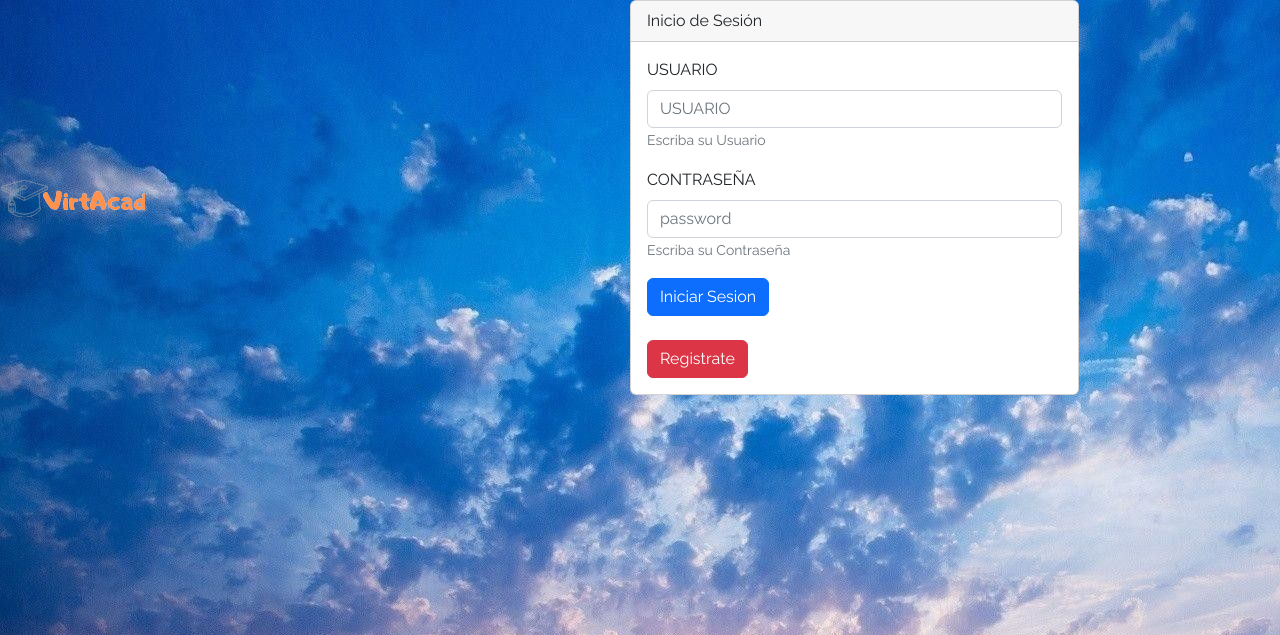
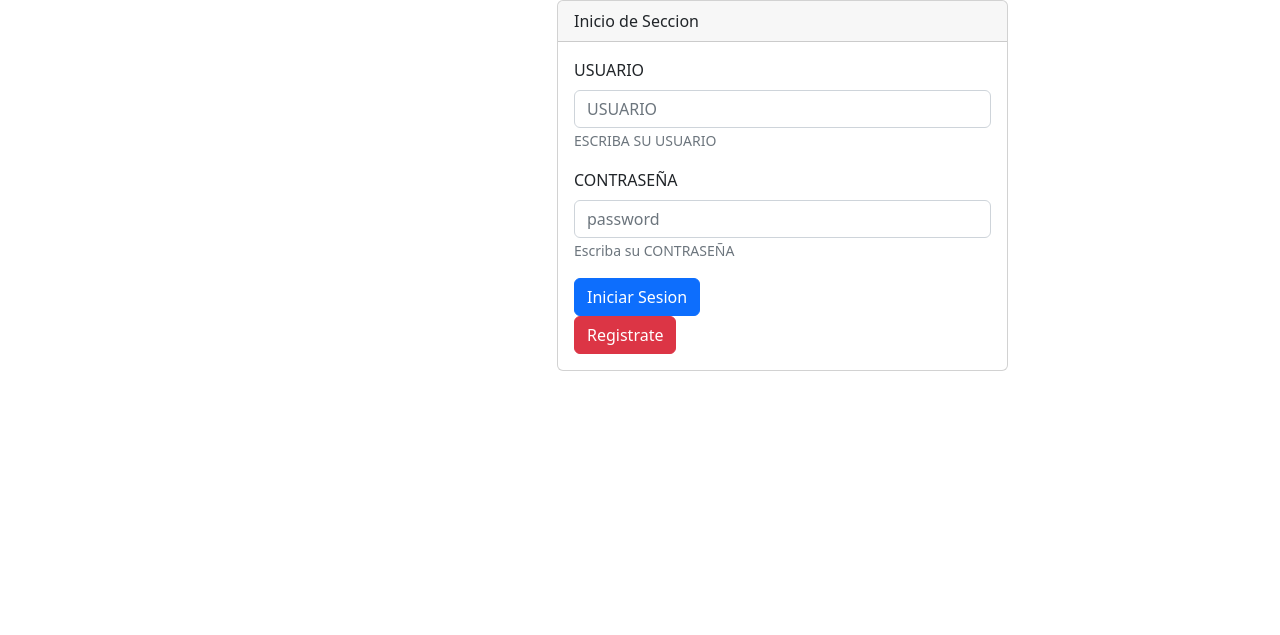
Before and after one commit to Jarol-lopez/Aplicacion__Wed_Cursos, a PHP site: page /Secciones/login.php in a window 1280 px wide. Shown: the top 635 px of the page. Run offline with PHP 8.4, Linux system fonts and the light colour scheme.

Commit message:
Update login.php

```diff
--- a/Secciones/login.php
+++ b/Secciones/login.php
@@ -2,7 +2,7 @@
 <!doctype html>
 <html lang="en">
   <head>
-    <title>Iniciar Sesión</title>
+    <title>Title</title>
     <!-- Required meta tags -->
     <meta charset="utf-8">
     <meta name="viewport" content="width=device-width, initial-scale=1, shrink-to-fit=no">
@@ -10,28 +10,19 @@
     <!-- Bootstrap CSS v5.2.0-beta1 -->
     <link rel="stylesheet" href="https://cdn.jsdelivr.net/npm/bootstrap@5.2.0-beta1/dist/css/bootstrap.min.css"  integrity="sha384-0evHe/X+R7YkIZDRvuzKMRqM+OrBnVFBL6DOitfPri4tjfHxaWutUpFmBp4vmVor" crossorigin="anonymous">
 
-
-    <link rel="stylesheet" href="css/style.css"/>
   </head>
   <body>
-  <header class="login">
-        <nav>
-            <a href="#" class="logo">
-                <img src="../images/LogoVirtA.png"/>
-            </a>
 
   <div class="container">
-
     <div class="row">
     <div class="col-md-5">
-    <body background="../images/cielo.jpg" bgcolor="FFCECB">
 
       </div>
       <div class="col-md-5">
 
         <div class="card">
             <div class="card-header">
-                Inicio de Sesión
+                Inicio de Seccion
             </div>
             <div class="card-body">
                 <div class="mb-3">
@@ -41,26 +32,24 @@
                     name="USUARIO"
                     id="USUARIO"
                     aria-describedby="helpId" placeholder="USUARIO">
-                  <small id="helpId" class="form-text text-muted">Escriba su Usuario</small>
+                  <small id="helpId" class="form-text text-muted">ESCRIBA SU USUARIO</small>
                 </div>
                 <div class="mb-3">
                   <label for="" class="form-label">CONTRASEÑA</label>
                   <input type="password"
                     class="form-control" name="" id="" aria-describedby="helpId" placeholder="password">
-                  <small id="helpId" class="form-text text-muted">Escriba su Contraseña </small>
+                  <small id="helpId" class="form-text text-muted">Escriba su CONTRASEÑA </small>
 
                 </div>
                 <form action="../Secciones/vista_alumnos.php" method="post">
                   <button type="submit" class="btn btn-primary">Iniciar Sesion </button>
-                  <br>
+
                   </form>
-                  <br>
                   <form action="../Secciones/inscripcion.php" method="post">
                   <button type="submit" class="btn btn-danger">Registrate </button>
 
                   </form>
             </div>
-
 
 
             </div>
```
